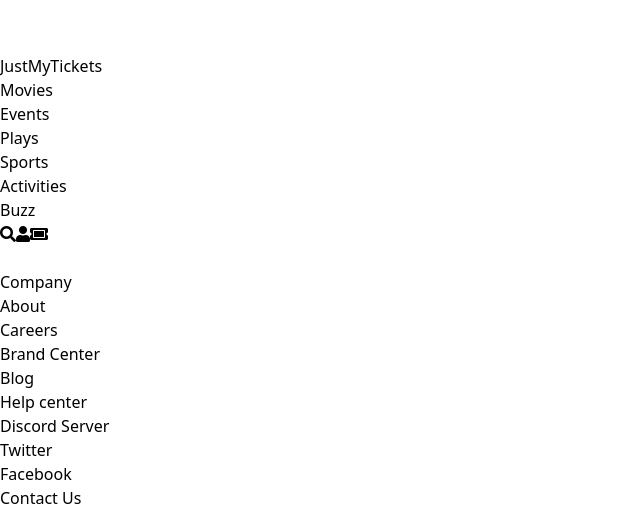
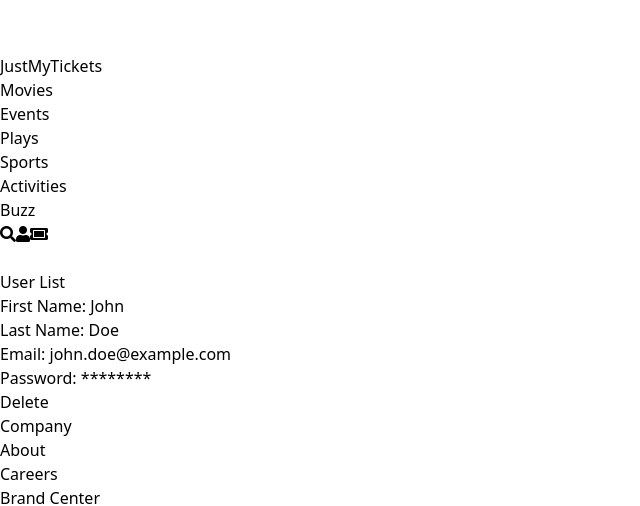
Before and after one commit to HijasAhammed/JESTMYTICKETS-FRONTENT, a React (Vite) app: page /userlist in a window 1280 px wide. Shown: the part 446-952 px from the top of the page, without its empty margins (0-640 px from the left). Built offline with nearby package versions, Linux system fonts and the light colour scheme.

Commit message:
adminside userlist layout implemented

```diff
--- a/src/App.jsx
+++ b/src/App.jsx
@@ -9,6 +9,7 @@
 import Userhome from './Pages/Userhome'
 import { BrowserRouter, Route, Routes } from 'react-router-dom';
 import Addbanner from './Pages/Addbanner'
+import Userlist from './Pages/Admin/Userlist'
 
 
 function App() {
@@ -23,9 +24,11 @@
       <Route path='/addmovies' element={<Addmovies/>}></Route>
       <Route path='/bannerlist' element={ <Bannerlist/>}></Route>
       <Route path='/addbanner' element={<Addbanner/>}></Route>
+      <Route path='/userlist' element={<Userlist/>}></Route>
       </Routes>
       <Footer/>
       </BrowserRouter>
+
     </div>
   )
 }
--- /dev/null
+++ b/src/Pages/Admin/Userlist.jsx
@@ -0,0 +1,35 @@
+import React from 'react';
+
+const Userlist = () => {
+  return (
+    <div className="bg-white p-6 rounded-lg shadow-md border border-gray-300">
+      <div className="flex justify-between items-center mb-4">
+        <label htmlFor="userlist" className="font-bold">User List</label>
+      </div>
+      <div className="border flex justify-between border-gray-300 rounded-lg p-4">
+
+        <div className="flex flex-col">
+          <div className="mb-2">
+            <span className="font-bold">First Name:</span> John
+          </div>
+          <div className="mb-2">
+            <span className="font-bold">Last Name:</span> Doe
+          </div>
+          <div className="mb-2">
+            <span className="font-bold">Email:</span> john.doe@example.com
+          </div>
+          <div className="mb-2">
+            <span className="font-bold">Password:</span> ********
+          </div>
+        </div>
+        <div>
+        <button className="bg-red-500 hover:bg-red-700 text-white font-bold py-2 px-4 rounded">
+          Delete
+        </button>
+        </div>
+      </div>
+    </div>
+  );
+};
+
+export default Userlist;
--- a/src/Pages/AdminHome.jsx
+++ b/src/Pages/AdminHome.jsx
@@ -16,8 +16,7 @@
 </div>
 
 <div className="mt-8 bg-gray-100 p-6 rounded-lg shadow-md">
-  <h2 className="text-2xl font-bold mb-4">User Details</h2>
-  {/* <UserDetails /> */}
+  <Link to="/userlist"> <h2 className="text-2xl font-bold mb-4">User Details</h2></Link>
 </div>
     </div>
   );
```
